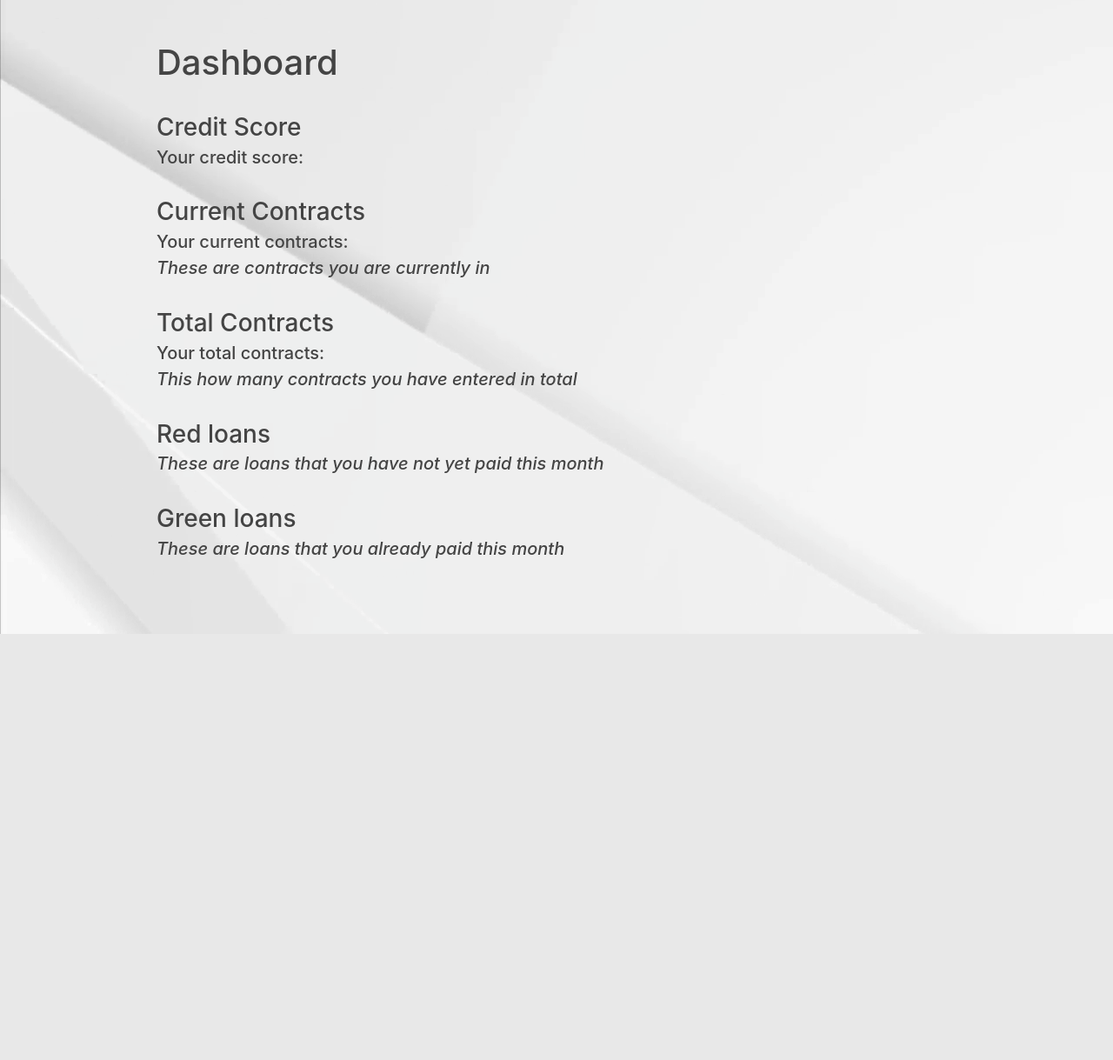
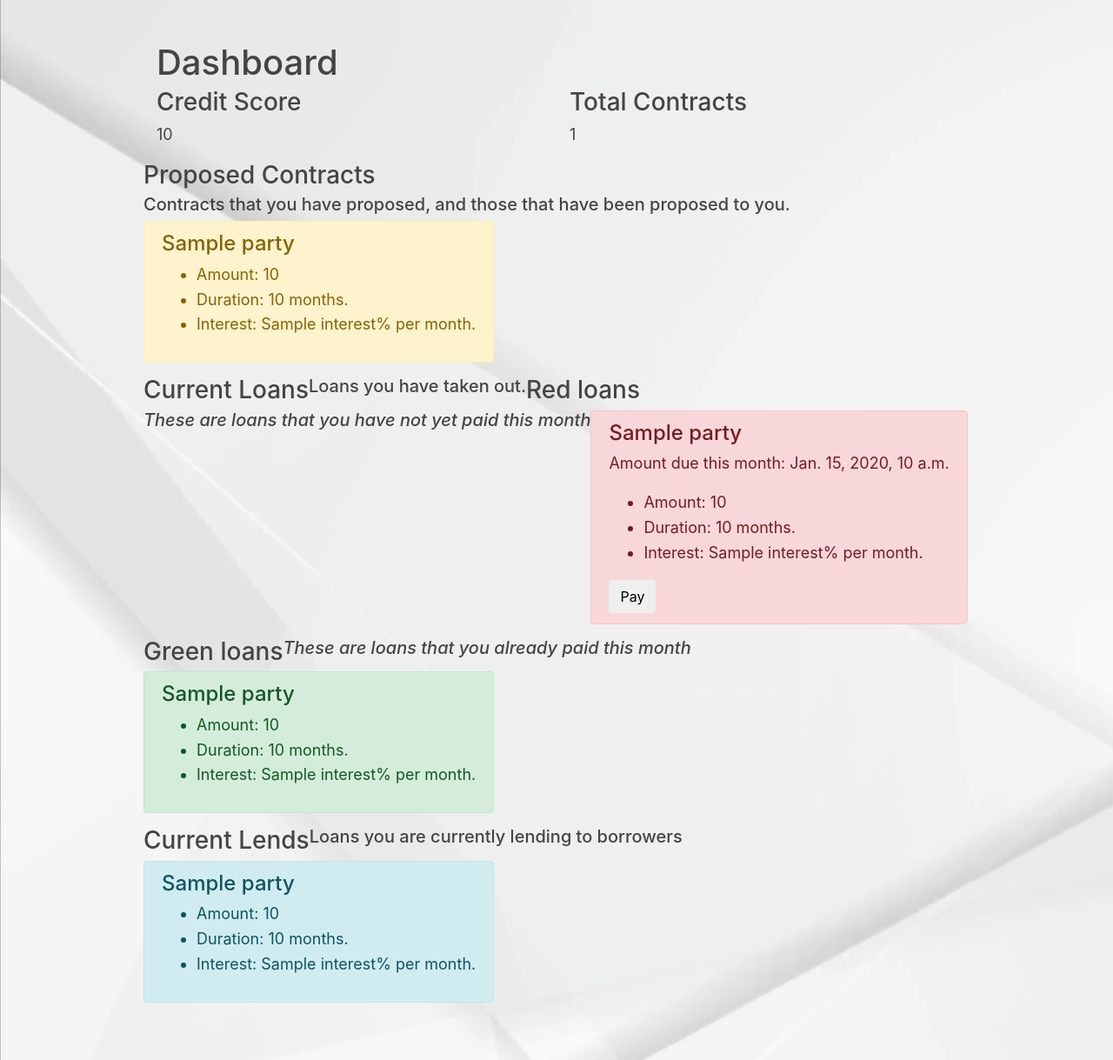
Before and after one commit to Iain530/Ethefux, a Django app: template ethefux/templates/dashboard.html in a window 1280 px wide. Shown: the part 74-1293 px from the top of the page at 87% size. Before the commit the page ends 803 px from the top, so only its background shows below. Run offline with Django 3.2, Linux system fonts and the light colour scheme; the template is opened without the code that fills it: most values are stand-ins (such as "Sample title", 1, 10 or a date in 2020); some libraries are stand-ins or nearby versions.

Commit message:
Dashboard setup

```diff
--- a/ethefux/templates/dashboard.html
+++ b/ethefux/templates/dashboard.html
@@ -8,26 +8,99 @@
 
 {% block body_block %}
     <h1>Dashboard</h1>
-    <br />
 
-    <h3>Credit Score</h3>
-    <h5>Your credit score:</h5>
-    <br />
+    <div class="row">
+        <div class="col-md-6">
+            <div class="panel panel-default">
+                <div class="panel-body">
+                    <h3>Credit Score</h3>
+                    <p>{{ credit_score }}</p>
+                </div>
+            </div>
+        </div>
+        <div class="col-md-6">
+            <div class="panel panel-default">
+                <div class="panel-body">
+                    <h3>Total Contracts</h3>
+                    <p>{{ total_contracts }}</p>
+                </div>
+            </div>
+        </div>
+    </div>
 
-    <h3>Current Contracts</h3>
-    <h5>Your current contracts:</h5>
-    <h5><i>These are contracts you are currently in</i></h5>
-    <br />
-    <h3>Total Contracts</h3>
-    <h5>Your total contracts:</h5>
-    <h5><i>This how many contracts you have entered in total</i></h5>
-    <br />
+    {% if proposed_contracts %}
+    <div class="row">
+        <h3>Proposed Contracts</h3>
+        <h5>Contracts that you have proposed, and those that have been proposed to you.</h5>
+        {% for contract in proposed_contracts %}
+            <div class="alert alert-warning" role="alert">
+                <h4 class="alert-heading">{{ contract.party }}</h4>
+                <ul>
+                    <li>Amount: {{ contract.amount }}</li>
+                    <li>Duration: {{ contract.duration }} months.</li>
+                    <li>Interest: {{ contract.interest}}% per month.</li>
+                </ul>
+            </div>
+        {% endfor %}
+    </div>
+    {% endif %}
 
-    <h3>Red loans</h3>
-    <h5><i>These are loans that you have not yet paid this month</i></h5>
-    <br />
-    <h3>Green loans</h3>
-    <h5><i>These are loans that you already paid this month</i></h5>
-    <br />
+    {% if current_loans %}
+    <div class="row">
+        <h3>Current Loans</h3>
+        <h5>Loans you have taken out.</h5>
 
+        {% if current_loans.red %}
+            <h3>Red loans</h3>
+            <h5><i>These are loans that you have not yet paid this month</i></h5>
+            {% for contract in current_loans.red %}
+                <div class="alert alert-danger" role="alert">
+                    <h4 class="alert-heading">{{ contract.party }}</h4>
+                    <p>Amount due this month: {{ contract.due }}</p>
+                    <ul>
+                        <li>Amount: {{ contract.amount }}</li>
+                        <li>Duration: {{ contract.duration }} months.</li>
+                        <li>Interest: {{ contract.interest}}% per month.</li>
+                    </ul>
+                    <button type="button" class="btn btn-small" aria-label="Pay">
+                        <span aria-hidden="true">Pay</span>
+                    </button>
+                </div>
+            {% endfor %}
+        {% endif %}
+
+        {% if current_loans.green %}
+            <h3>Green loans</h3>
+            <h5><i>These are loans that you already paid this month</i></h5>
+
+            {% for contract in current_loans.green %}
+                <div class="alert alert-success" role="alert">
+                    <h4 class="alert-heading">{{ contract.party }}</h4>
+                    <ul>
+                        <li>Amount: {{ contract.amount }}</li>
+                        <li>Duration: {{ contract.duration }} months.</li>
+                        <li>Interest: {{ contract.interest}}% per month.</li>
+                    </ul>
+                </div>
+            {% endfor %}
+        {% endif %}
+    </div>
+    {% endif %}
+
+    {% if current_lends %}
+    <div class="row">
+        <h3>Current Lends</h3>
+        <h5>Loans you are currently lending to borrowers</h5>
+        {% for contract in current_lends %}
+            <div class="alert alert-info" role="alert">
+                <h4 class="alert-heading">{{ contract.party }}</h4>
+                <ul>
+                    <li>Amount: {{ contract.amount }}</li>
+                    <li>Duration: {{ contract.duration }} months.</li>
+                    <li>Interest: {{ contract.interest}}% per month.</li>
+                </ul>
+            </div>
+        {% endfor %}
+    </div>
+    {% endif %}
 {% endblock %}
```
Also changed, not shown: ethefux/templates/proposeContract.html (added, +18 -0 lines), ethefux/templates/requestContract.html (added, +18 -0 lines).
